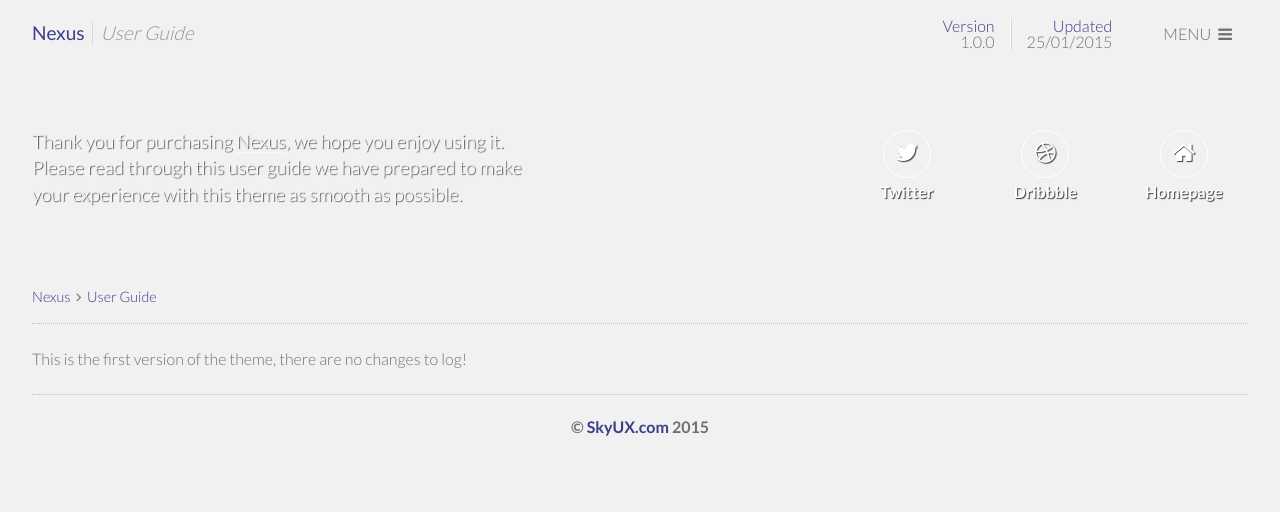
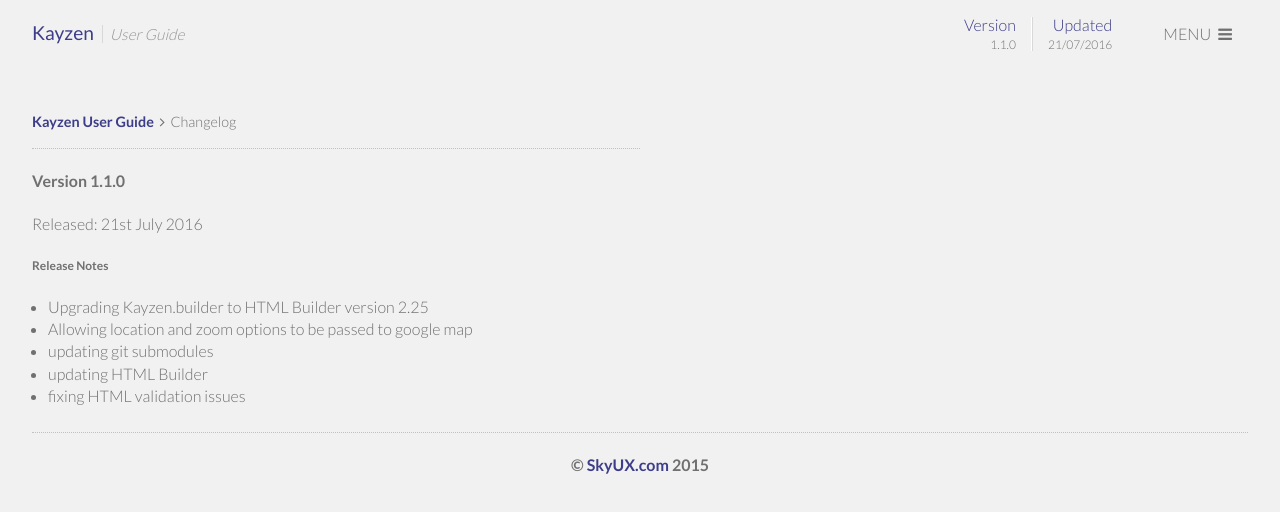
Before and after one commit to esr360/Kayzen.docs, a website: page changelog.html in a window 1280 px wide. Drawn offline with nearby package versions, Linux system fonts and the light colour scheme.

Commit message:
adding changelog

```diff
--- a/changelog.html
+++ b/changelog.html
@@ -1,14 +1,11 @@
 <!DOCTYPE html>
-<!--[if lt IE 7]>      <html class="no-js lt-ie9 lt-ie8 lt-ie7"> <![endif]-->
-<!--[if IE 7]>         <html class="no-js lt-ie9 lt-ie8"> <![endif]-->
-<!--[if IE 8]>         <html class="no-js lt-ie9"> <![endif]-->
-<!--[if gt IE 8]><!--> <html class="no-js"> <!--<![endif]-->
+<html>
 
 <head>
     <meta charset="utf-8">
     <meta http-equiv="X-UA-Compatible" content="IE=edge,chrome=1">
-    <title>Nexus HTML Template User Guide</title>
-    <meta name="description" content="The official documentation for the Nexus HTML Template.">
+    <title>Kayzen HTML Template User Guide</title>
+    <meta name="description" content="The official user guide for the Kayzen HTML Template.">
     <meta name="viewport" content="width=device-width, initial-scale=1">
     <meta name="HandheldFriendly" content="True">
     <meta name="MobileOptimized" content="320">
@@ -21,12 +18,10 @@
     <![endif]-->
 
     <!-- Stylesheet -->
-    <link rel="stylesheet" href="assets/styles/css/app.css">
-    <!-- Modernizr -->
-    <script src="assets/js/modernizr.min.js"></script>
+    <link rel="stylesheet" href="assets/styles/css/app.min.css">
 </head>
 
-<body>
+<body class="with-nav">
 
     <div id="site-content"><!-- For Mobile Menu -->
 
@@ -35,29 +30,29 @@
                 <div class="header-wrapper">
                     <!-- Logo -->
                     <div class="logo">
-                        <a href="#">
-                            Nexus <span>User Guide</span>
+                        <a href="https://themeforest.net/item/kayzen-make-theming-great-again/16768920" target="blank">
+                            Kayzen <span>User Guide</span>
                         </a>
                     </div>
                     <!-- Main-Nav -->
-                    <nav class="main-nav">
+                    <nav class="main-nav min-bp3">
                         <!-- Theme Info -->
                         <div class="theme-info">
                             <div class="version">
                                 <h4>Version</h4>
-                                <h5>1.0.0</h5>
+                                <h5>1.1.0</h5>
                             </div>
                             <div class="released">
                                 <h4>Updated</h4>
-                                <h5>25/01/2015</h5>
+                                <h5>21/07/2016</h5>
                             </div>
                         </div>
                         <ul class="main-nav-root">
                             <li>
-                                <a href="../demo/index.html">Menu <i class="fa fa-bars"></i></a>
+                                <a href="#">Menu <i class="fa fa-bars"></i></a>
                                 <ul>
-                                    <li><a href="../demo/index.html">Theme Demo</a></li>
-                                    <li><a href="http://skyux.com/themes/nexus/docs/index.html" target="blank">Online Docs</a></li>
+                                    <li><a href="http://kayzen.skyux.com" target="blank">Theme Demo</a></li>
+                                    <li><a href="https://github.com/esr360/Kayzen.docs" target="blank">Developer Guide</a></li>
                                     <li><a href="http://themeforest.net/user/SkyUX" target="blank">Get More Help</a></li>
                                     <li><a href="changelog.html">Changelog</a></li>
                                 </ul>
@@ -72,53 +67,31 @@
 
         <!-- Main Content -->
 
-        <section class="hero">
         <div class="container">
-                <div class="row block-columns">
-                    <div class="span-5 va-middle welcome">
-                        <p>Thank you for purchasing <a href="#">Nexus</a>, we hope you enjoy using it. Please read through this user guide we have prepared to make your experience with this theme as smooth as possible.</p>
-                    </div>
-                    <div class="span-3">
-                    </div>
-                    <div class="span-4 va-middle icon-options">
-                        <div class="row bp0">
-                            <div class="span-4">
-                                <a href="#" target="blank">
-                                    <i class="fa fa-twitter"></i>
-                                    <h4>Twitter</h4>
-                                </a>
-                            </div>
-                            <div class="span-4">
-                                <a href="#" target="blank">
-                                    <i class="fa fa-dribbble"></i>
-                                    <h4>Dribbble</h4>
-                                </a>
-                            </div>
-                            <div class="span-4">
-                                <a href="#" target="blank">
-                                    <i class="fa fa-home"></i>
-                                    <h4>Homepage</h4>
-                                </a>
-                            </div>
-                        </div>
-                    </div>
-                </div>
-            </div>
-        </section>
 
-        <div class="container main-container">
+            <div class="row">
+
+                <div class="span-8 doc-content">
 
                     <!-- Breadcrumb -->
                     <nav class="breadcrumb">
                         <ul>
-                    <li><a href="#">Nexus</a></li>
-                    <li><a href="index.html">User Guide</a></li>
+                            <li><a href="Index.html">Kayzen User Guide</a></li>
+                            <li><span>Changelog</span></li>
                         </ul>
                     </nav>
 
-            <div class="row">
-                <div class="span-8 doc-content">
-                    <p>This is the first version of the theme, there are no changes to log!</p>
+                    <h4>Version 1.1.0</h4>
+                    <p>Released: 21st July 2016</p>
+                    <h6>Release Notes</h6>
+                    <ul class="clear">
+                        <li>Upgrading Kayzen.builder to HTML Builder version 2.25</li>
+                        <li>Allowing location and zoom options to be passed to google map</li>
+                        <li>updating git submodules</li>
+                        <li>updating HTML Builder</li>
+                        <li>fixing HTML validation issues</li>
+                    </ul>
+
                 </div>
             </div>
 
```
Lines whose indentation alone changed are shown as unchanged.
